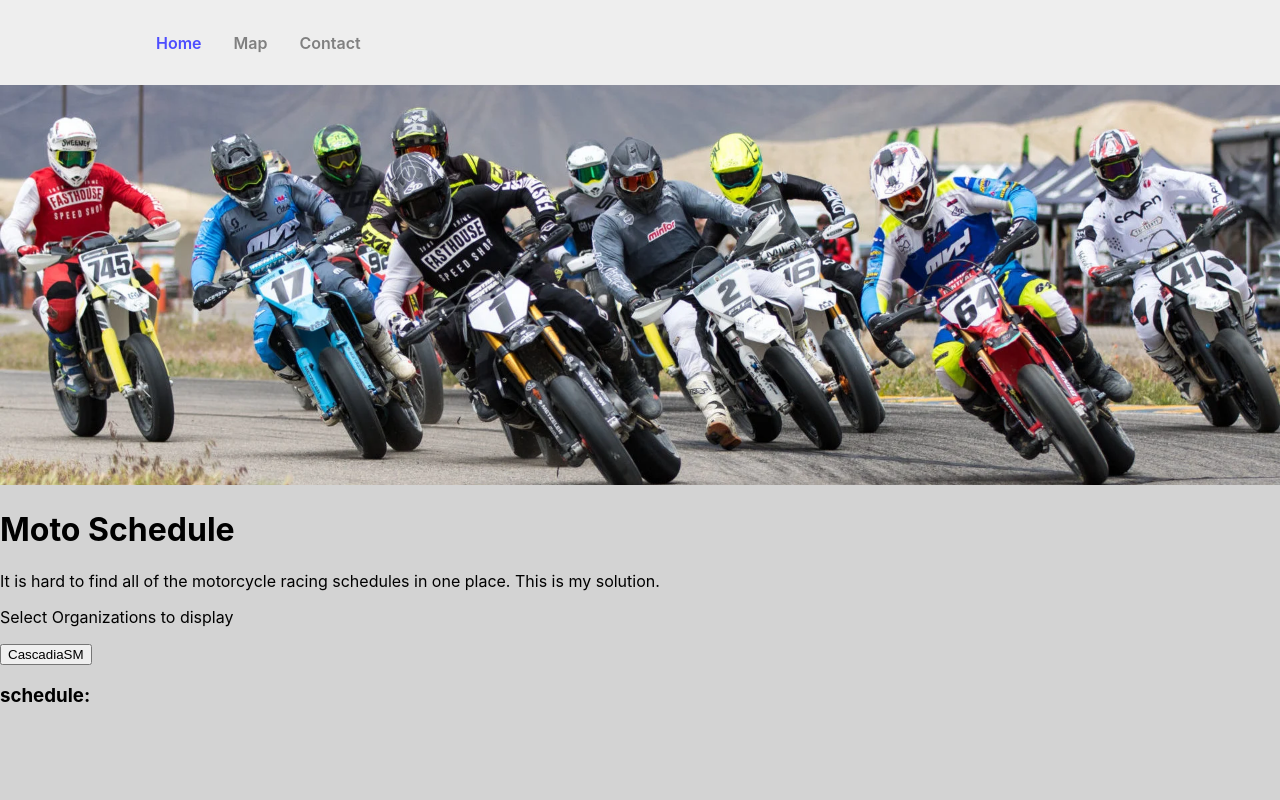
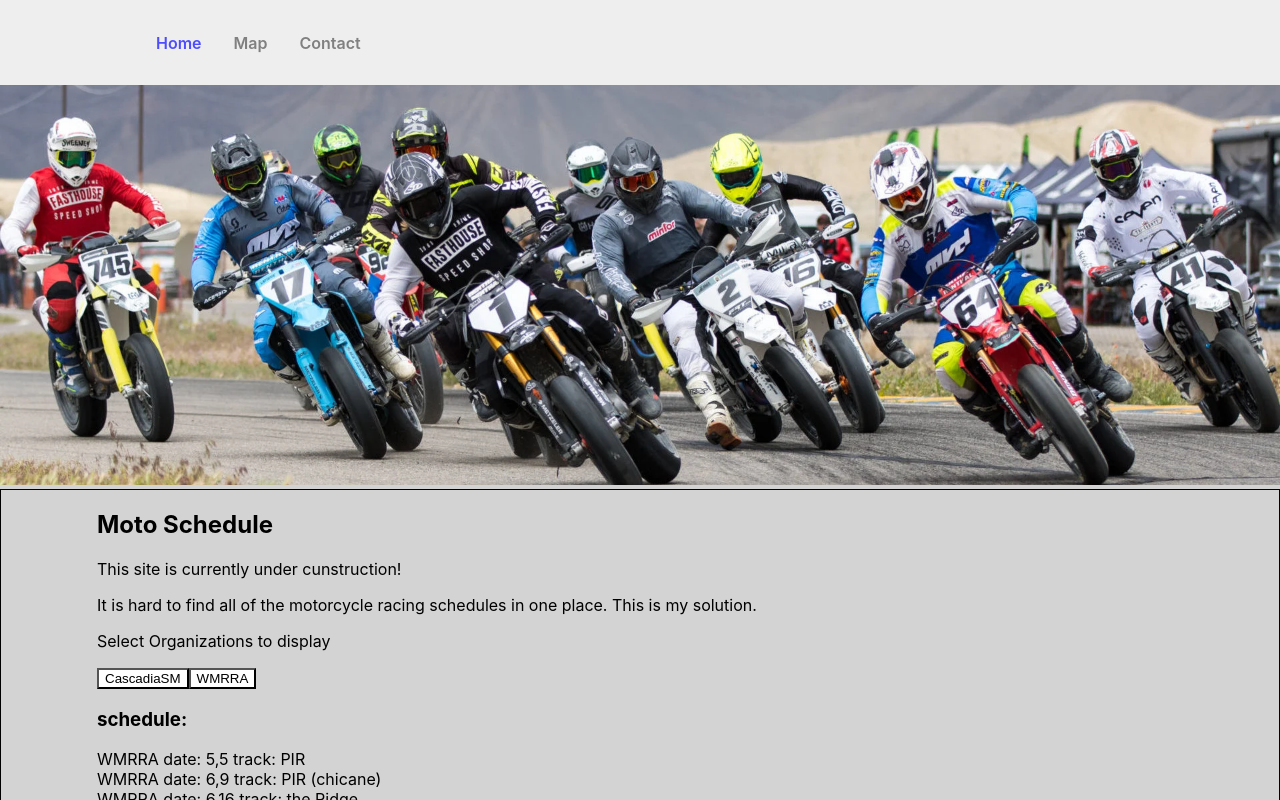
Before and after one commit to Benji-Montgomery/motoschedules, a React (Create React App) app: page / in a window 1280 px wide. Shown: the top 800 px of the page. Built offline with nearby package versions, Linux system fonts and the light colour scheme.

Commit message:
final try 1211

```diff
--- a/src/components/cascadiaSM.js
+++ b/src/components/cascadiaSM.js
@@ -2,22 +2,27 @@ const name = 'CascadiaSM'
 
 const races = [
     {
+        name: name,
         track: 'TCKC' ,
         date: [6,3]
     },
     {
+        name: name,
         track: 'Spokane Kart Racing Association',
         date: ['TBD']
     },
     {
+        name: name,
         track: 'Streets of Sultan',
         date: ['TBD']
     },
     {
+        name: name,
         track: 'Bremerton',
         date: [8,13]
     },
     {
+        name: name,
         track: 'TCKC',
         date: [9,3]
     }
--- /dev/null
+++ b/src/components/wmrra.js
@@ -0,0 +1,38 @@
+const name = 'WMRRA'
+
+const races = [
+    {
+        name: name,
+        track: 'PIR' ,
+        date: [5,5,7]
+    },
+    {
+        name: name,
+        track: 'PIR (chicane)',
+        date: [6,9,11]
+    },
+    {
+        name: name,
+        track: 'the Ridge',
+        date: [6,16,18]
+    },
+    {
+        name: name,
+        track: 'PIR (chicane)',
+        date: [7,14,16]
+    },
+    {
+        name: name,
+        track: 'Pacific',
+        date: [9,1,4]
+    },
+    {
+        name: name,
+        track: 'the Ridge',
+        date: [9,15,17]
+    }
+]
+const exportRaces = {
+    races, name
+}
+export default exportRaces
--- a/src/pages/css/index.css
+++ b/src/pages/css/index.css
@@ -25,6 +25,10 @@ body {
     -moz-osx-font-smoothing: grayscale;
     background-color: lightgray;
 }
+#main{
+  padding: 0 7.5%;
+  border: 1px solid black;
+}
 code {
     font-family: source-code-pro, Menlo, Monaco, Consolas, 'Courier New',
       monospace;
--- /dev/null
+++ b/src/pages/css/schedule.css
@@ -0,0 +1,6 @@
+.false{
+    background-color: aqua
+}
+.true{
+    background-color: white;
+}
--- a/src/pages/index.js
+++ b/src/pages/index.js
@@ -8,9 +8,12 @@ return (
 		<section>
 			<img src="/img/sumo.webp" alt="supermoto" id="splashImg"></img>
 		</section>
+		<section id="main">
 		<h1>Moto Schedule</h1>
+		<p>This site is currently under cunstruction!</p>
 		<p>It is hard to find all of the motorcycle racing schedules in one place. This is my solution.</p>
 		<Schedule />
+		</section>
 	</div>
 );
 };
--- a/src/pages/schedule.js
+++ b/src/pages/schedule.js
@@ -1,33 +1,46 @@
 import React from 'react';
 import { useState } from 'react'
 import cascadia from '../components/cascadiaSM'
+import wmrra from '../components/wmrra'
+import './css/schedule.css'
 
 const Schedule = () => {
-	const [schedule, setSchedule] = useState([])
-
+	const race1 = wmrra.races
+	const race2 = cascadia.races
+	const race3 = race1.concat(race2)
+	console.log(race3)
+	const schedule = race3
 
 	const ScheduleButton = ({org}) => {
-
+		const [clicked, setClicked] = useState('true')
+		console.log('current state of clicked outside of function', clicked)
+		//if(clicked === 'false'){
+		//	setSchedule(wmrra.races)
+		//}
+		// false ==== clicked!
 		const scheduleSetter = (event) => {
 			event.preventDefault()
-			console.log(org)
-			setSchedule(org.races)
-			console.log(schedule)
+			if(clicked === 'false'){
+				setClicked('true')
+				console.log('set to true')
+
+			}else if(clicked === 'true'){
+				console.log('setting false')
+				setClicked('false')
+			}
 		}
 
 		return(
-			<button onClick={scheduleSetter}>{org.name}</button>
+			<button className={`${clicked}`} onClick={scheduleSetter} >{org.name}</button>
 		)
 	}
 	const Race = (race) => {
-		console.log(race)
 		return(
 			<div>
-				date: {race.race.date[0]},{race.race.date[1]} track: {race.race.track}
+				{race.race.name} date: {race.race.date[0]},{race.race.date[1]} track: {race.race.track}
 			</div>
 		)
 	}
-
 	const ScheduleDisplay = () => {
 
 		return(
@@ -42,6 +55,7 @@ const Schedule = () => {
 			<div>
 				<p>Select Organizations to display</p>
 				<ScheduleButton org={cascadia} />
+				<ScheduleButton org={wmrra} />
 			</div>
 			<h3>schedule:</h3>
 			<ScheduleDisplay />
```
